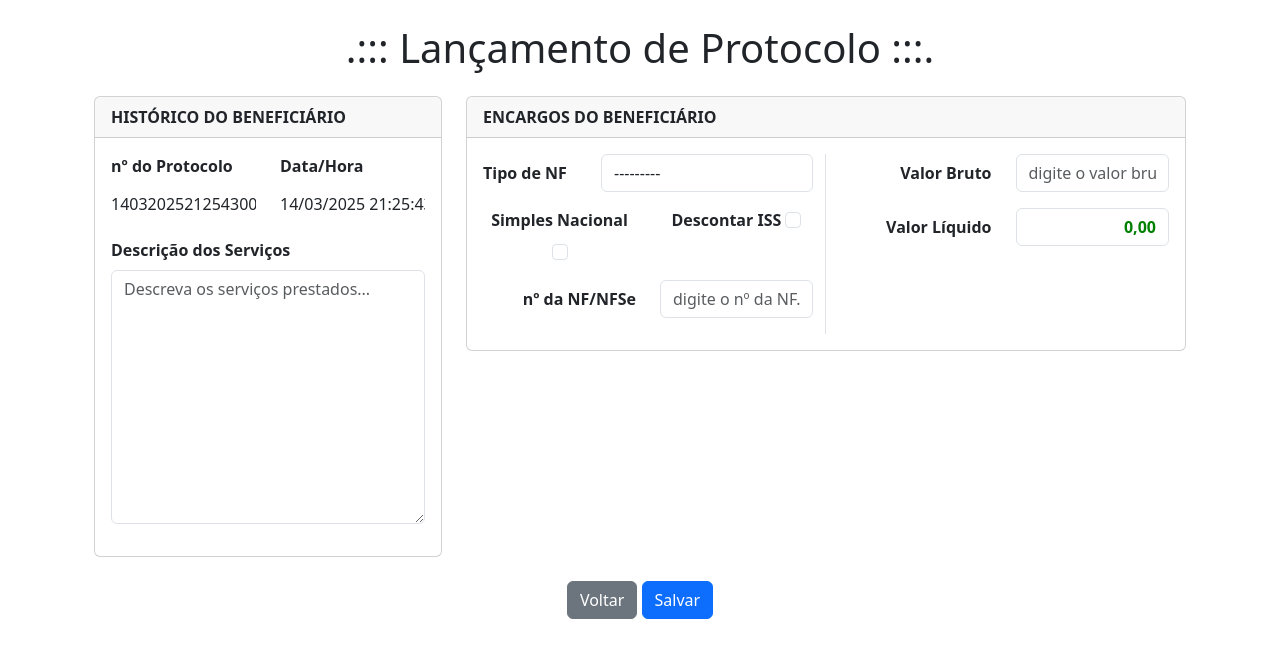
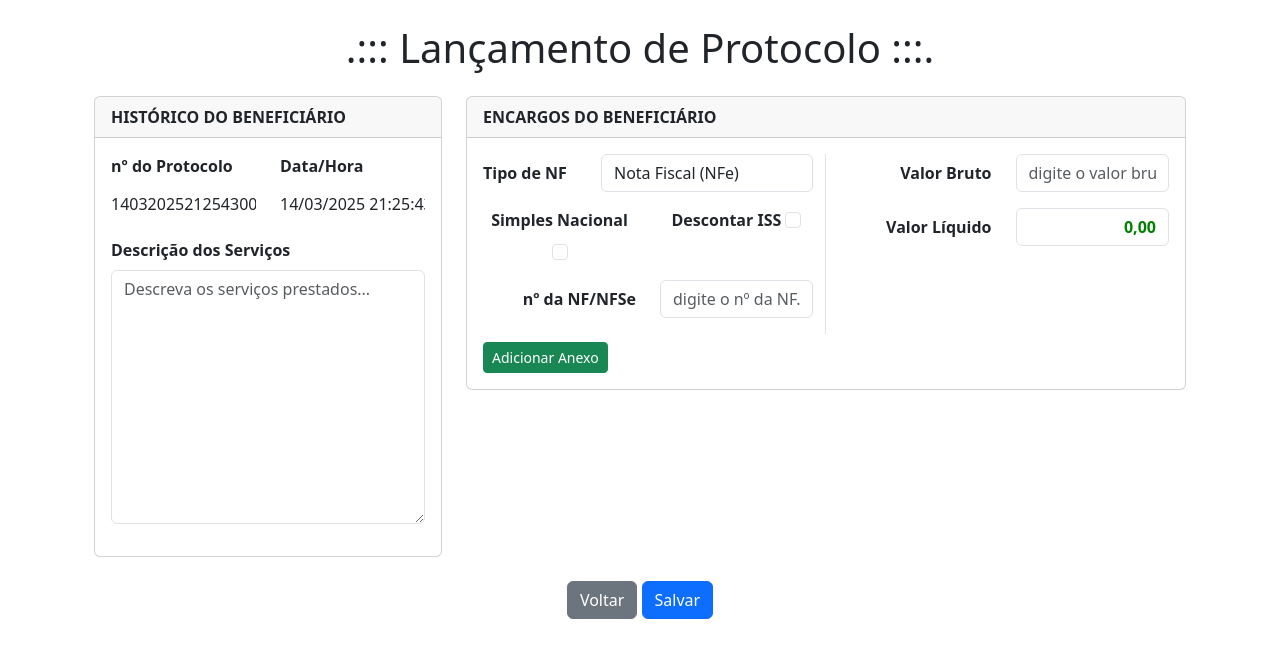
Before and after one commit to kinhomoju/protocolo_online, a Django app: page /protocolos/lancar_pj/ in a window 1280 px wide. Shown: the part 88-747 px from the top of the page. Run offline with Django 5.2, Linux system fonts and the light colour scheme; a user stored in the database is signed in; data that the repository does not hold is empty; some libraries are stand-ins or nearby versions.

Commit message:
adiconado a função de anexar arquivos (PDF), falta corrir o salvamento

```diff
--- a/protocolo_online/settings.py
+++ b/protocolo_online/settings.py
@@ -12,6 +12,7 @@ https://docs.djangoproject.com/en/5.1/ref/settings/
 
 from pathlib import Path
 from decouple import config, Csv
+import os
 
 # Build paths inside the project like this: BASE_DIR / 'subdir'.
 BASE_DIR = Path(__file__).resolve().parent.parent
@@ -129,6 +130,9 @@ STATICFILES_DIRS = [
     BASE_DIR / "static",
 ]
 
+MEDIA_URL = '/media/'
+MEDIA_ROOT = os.path.join(BASE_DIR, 'media')
+
 # Default primary key field type
 # https://docs.djangoproject.com/en/5.1/ref/settings/#default-auto-field
 
--- a/protocolo_online/urls.py
+++ b/protocolo_online/urls.py
@@ -16,6 +16,8 @@ Including another URLconf
 """
 from django.contrib import admin
 from django.urls import path, include
+from django.conf import settings
+from django.conf.urls.static import static
 from usuarios import views # Importe suas views do app "usuarios"
 
 urlpatterns = [
@@ -24,3 +26,6 @@ urlpatterns = [
     path('usuarios/', include('usuarios.urls')), # Inclui as URLs do app "usuarios"
     path('protocolos/', include('protocolos.urls')),
 ]
+
+if settings.DEBUG:
+    urlpatterns += static(settings.MEDIA_URL, document_root=settings.MEDIA_ROOT)
--- a/protocolos/forms.py
+++ b/protocolos/forms.py
@@ -1,5 +1,8 @@
 from django import forms
-from .models import Protocolo
+from .models import Protocolo, ProtocoloAnexo
+
+from django import forms
+from .models import Protocolo, ProtocoloAnexo
 
 class ProtocoloForm(forms.ModelForm):
     class Meta:
@@ -19,7 +22,7 @@ class ProtocoloPFForm(forms.ModelForm):
             'cpf': forms.TextInput(attrs={'class': 'form-control'}),
             'nome': forms.TextInput(attrs={'class': 'form-control'}),
             'endereco': forms.TextInput(attrs={'class': 'form-control'}),
-            'descricao_servicos': forms.Textarea(attrs={'class': 'form-control', 'maxlength': '150'}),
+            'descricao_servicos': forms.Textarea(attrs={'class': 'form-control'}),  # Removido maxlength
             'valor_bruto': forms.NumberInput(attrs={'class': 'form-control'}),
             'descontos_iss': forms.NumberInput(attrs={'class': 'form-control'}),
             'descontos_irrf': forms.NumberInput(attrs={'class': 'form-control'}),
@@ -44,6 +47,11 @@ class ProtocoloPFForm(forms.ModelForm):
         }
 
 class ProtocoloPJForm(forms.ModelForm):
+    tipo_nf = forms.ChoiceField(
+        choices=Protocolo.TIPO_NF_CHOICES,
+        widget=forms.Select(attrs={'class': 'form-control'}),
+        label='Tipo de Nota Fiscal'
+    )
     descontar_iss = forms.BooleanField(
         required=False,
         widget=forms.CheckboxInput(attrs={'class': 'form-check-input'}),
@@ -57,7 +65,7 @@ class ProtocoloPJForm(forms.ModelForm):
     numero_nota_fiscal = forms.CharField(
         max_length=20,
         required=True,
-        widget=forms.TextInput(attrs={'class': 'form-control', 'placeholder': 'digite o nº da NF...'}),
+        widget=forms.TextInput(attrs={'class': 'form-control', 'placeholder': 'Digite o nº da NF...'}),
         label='nº da NF'
     )
 
@@ -65,7 +73,16 @@ class ProtocoloPJForm(forms.ModelForm):
         model = Protocolo
         fields = ['tipo_nf', 'descontar_iss', 'simples_nacional', 'numero_nota_fiscal', 'valor_bruto', 'descontos_iss', 'descontos_irrf', 'valor_liquido', 'descricao_servicos', 'cnpj', 'nome_empresa', 'endereco', 'data_nota_fiscal', 'status']
         widgets = {
-            'tipo_nf': forms.Select(attrs={'class': 'form-control'}),
+            'valor_bruto': forms.NumberInput(attrs={'class': 'form-control', 'placeholder': 'Digite o valor bruto...'}),
+            'descontos_iss': forms.NumberInput(attrs={'class': 'form-control', 'placeholder': 'Digite os descontos do ISS...'}),
+            'descontos_irrf': forms.NumberInput(attrs={'class': 'form-control', 'placeholder': 'Digite os descontos do IRRF...'}),
+            'valor_liquido': forms.NumberInput(attrs={'class': 'form-control', 'placeholder': 'Digite o valor líquido...'}),
+            'descricao_servicos': forms.Textarea(attrs={'class': 'form-control', 'placeholder': 'Descreva os serviços prestados...'}),
+            'cnpj': forms.TextInput(attrs={'class': 'form-control', 'placeholder': 'Digite o CNPJ...'}),
+            'nome_empresa': forms.TextInput(attrs={'class': 'form-control'}),
+            'endereco': forms.TextInput(attrs={'class': 'form-control'}),
+            'data_nota_fiscal': forms.DateInput(attrs={'class': 'form-control', 'type': 'date'}),
+            'status': forms.Select(attrs={'class': 'form-control'}),
         }
 
         labels = {
@@ -84,3 +101,11 @@ class ProtocoloPJForm(forms.ModelForm):
             'data_nota_fiscal': 'Data da NF',
             'status': 'Status',
         }
+
+class ProtocoloAnexoForm(forms.ModelForm):
+    class Meta:
+        model = ProtocoloAnexo
+        fields = ['arquivo']
+        widgets = {
+            'arquivo': forms.FileInput(attrs={'class': 'form-control'}),  # Removido multiple: True
+        }
--- a/protocolos/templates/protocolos/lancar_protocolo_pj.html
+++ b/protocolos/templates/protocolos/lancar_protocolo_pj.html
@@ -9,7 +9,7 @@
 {% block content %}
 <div class="container mt-4">
     <h1 class="mb-4 text-center">.::: Lançamento de Protocolo :::.</h1>
-    <form method="post" class="needs-validation" novalidate>
+    <form method="post" enctype="multipart/form-data" class="needs-validation" novalidate>
         {% csrf_token %}
         <div class="row">
             <div class="col-md-4">
@@ -19,11 +19,11 @@
                     </div>
                     <div class="card-body">
                         <div class="row">
-                            <div class="col-md-6 mb-3">
+                            <div class="col-sm-6 mb-3">
                                 <label for="numero_protocolo" class="form-label" style="font-weight: bold;">nº do Protocolo</label>
                                 <input type="text" id="numero_protocolo" class="form-control border-0 w-100" style="padding-left: 0; padding-right: 0;" value="{{ protocolo_numero }}" readonly>
                             </div>
-                            <div class="col-md-6 mb-3">
+                            <div class="col-sm-6 mb-3">
                                 <label for="data_hora" class="form-label" style="font-weight: bold;">Data/Hora</label>
                                 <input type="text" id="data_hora" class="form-control border-0 w-100" style="padding-left: 0; padding-right: 0;" value="{{ data_hora }}" readonly>
                             </div>
@@ -74,7 +74,7 @@
                                 <div class="mb-3 row justify-content-center">
                                     <label for="{{ form.numero_nota_fiscal.id_for_label }}" class="col-sm-6 col-form-label text-end" style="font-weight: bold;">nº da NF/NFSe</label>
                                     <div class="col-sm-6 col-md-6">
-                                        {{ form.numero_nota_fiscal|add_attr:"class:form-control,placeholder:digite o nº da NF..." }}
+                                        {{ form.numero_nota_fiscal|add_attr:"class:form-control text-end,placeholder:digite o nº da NF..." }}
                                         <div class="invalid-feedback">
                                             Por favor, insira o número da NF.
                                         </div>
@@ -84,7 +84,7 @@
                             <div class="col-md-6 text-end">
                                 <div class="mb-3 row justify-content-end">
                                     <label for="{{ form.valor_bruto.id_for_label }}" class="col-sm-6 col-form-label text-end" style="font-weight: bold;">Valor Bruto</label>
-                                    <div class="col-sm-8 col-md-6">
+                                    <div class="col-sm-6 col-md-6">
                                         <input type="text"
                                             id="valor_bruto"
                                             name="{{ form.valor_bruto.html_name }}"
@@ -97,7 +97,7 @@
                                 </div>
                                 <div class="mb-3 row justify-content-end" id="descontos_iss_row" style="display: none;">
                                     <label for="{{ form.descontos_iss.id_for_label }}" class="col-sm-6 col-form-label text-end" style="font-weight: bold;">Desconto (ISS)</label>
-                                    <div class="col-sm-8 col-md-6">
+                                    <div class="col-sm-6 col-md-6">
                                         <input type="text"
                                             id="descontos_iss"
                                             name="{{ form.descontos_iss.html_name }}"
@@ -113,7 +113,7 @@
                                 </div>
                                 <div class="mb-3 row justify-content-end" id="descontos_irrf_row" style="display: none;">
                                     <label for="{{ form.descontos_irrf.id_for_label }}" class="col-sm-6 col-form-label text-end" style="font-weight: bold;">Desconto (IRRF)</label>
-                                    <div class="col-sm-8 col-md-6">
+                                    <div class="col-sm-6 col-md-6">
                                         <input type="text"
                                             id="descontos_irrf"
                                             name="{{ form.descontos_irrf.html_name }}"
@@ -129,7 +129,7 @@
                                 </div>
                                 <div class="mb-3 row justify-content-end">
                                     <label for="{{ form.valor_liquido.id_for_label }}" class="col-sm-6 col-form-label text-end" style="font-weight: bold;">Valor Líquido</label>
-                                    <div class="col-sm-8 col-md-6">
+                                    <div class="col-sm-6 col-md-6">
                                         <input type="text"
                                             id="valor_liquido"
                                             name="{{ form.valor_liquido.html_name }}"
@@ -144,6 +144,15 @@
                                 </div>
                             </div>
                         </div>
+                        <div id="anexos-container">
+                            {{ formset.management_form }}
+                            {% if formset.forms|length == 0 %}
+                                <div class="mb-2">
+                                    <input type="file" name="anexos[]" class="form-control" accept=".pdf">
+                                </div>
+                            {% endif %}
+                        </div>
+                        <button type="button" id="add-anexo-btn" class="btn btn-success btn-sm mt-2">Adicionar Anexo</button>
                     </div>
                 </div>
             </div>
@@ -156,26 +165,6 @@
 </div>
 
 <script>
-    // Exemplo de JavaScript para desativar o envio do formulário, se houver campos inválidos.
-    (function() {
-        'use strict';
-        window.addEventListener('load', function() {
-            // Pega todos os formulários que nós queremos aplicar estilos de validação Bootstrap personalizados.
-            var forms = document.getElementsByClassName('needs-validation');
-            // Faz um loop neles e evita o envio.
-            var validation = Array.prototype.filter.call(forms, function(form) {
-                form.addEventListener('submit', function(event) {
-                    if (form.checkValidity() === false) {
-                        event.preventDefault();
-                        event.stopPropagation();
-                    }
-                    form.classList.add('was-validated');
-                }, false);
-            });
-        }, false);
-    })();
-
-    // JavaScript para exibir ou ocultar os campos de desconto com base nas seleções feitas pelo usuário.
     document.addEventListener('DOMContentLoaded', function() {
         const tipoNfField = document.getElementById('{{ form.tipo_nf.id_for_label }}');
         const simplesNacionalField = document.getElementById('{{ form.simples_nacional.id_for_label }}');
@@ -186,6 +175,8 @@
         const descontosIssInput = document.getElementById('descontos_iss');
         const descontosIrrfInput = document.getElementById('descontos_irrf');
         const valorLiquidoField = document.getElementById('valor_liquido');
+        const anexosContainer = document.getElementById('anexos-container');
+        const addAnexoButton = document.getElementById('add-anexo-btn');
 
         function toggleDescontoFields() {
             const tipoNfValue = tipoNfField.value;
@@ -198,11 +189,7 @@
             } else if (tipoNfValue === 'NFSe') {
                 if (simplesNacionalChecked) {
                     descontosIrrfField.style.display = 'none';
-                    if (descontarIssChecked) {
-                        descontosIssField.style.display = 'flex';
-                    } else {
-                        descontosIssField.style.display = 'none';
-                    }
+                    descontosIssField.style.display = descontarIssChecked ? 'flex' : 'none';
                 } else {
                     descontosIrrfField.style.display = 'flex';
                     descontosIssField.style.display = 'flex';
@@ -211,9 +198,9 @@
         }
 
         function formatCurrency(input) {
-            let value = input.value.replace(/\D/g, ""); // Remove tudo que não for número
-            value = (parseFloat(value) / 100).toFixed(2); // Divide por 100 e fixa 2 casas decimais
-            input.value = value.replace(".", ",").replace(/\B(?=(\d{3})+(?!\d))/g, "."); // Formata como moeda brasileira
+            let value = input.value.replace(/\D/g, "");
+            value = (parseFloat(value) / 100).toFixed(2);
+            input.value = value.replace(".", ",").replace(/\B(?=(\d{3})+(?!\d))/g, ".");
         }
 
         function calcularValorLiquido() {
@@ -222,6 +209,20 @@
             const descontosIrrf = parseFloat(descontosIrrfInput.value.replace(/\./g, '').replace(',', '.')) || 0;
             const valorLiquido = valorBruto - descontosIss - descontosIrrf;
             valorLiquidoField.value = valorLiquido.toLocaleString('pt-BR', { minimumFractionDigits: 2, maximumFractionDigits: 2 });
+        }
+
+        function adicionarCampoAnexo() {
+            const novoCampo = document.createElement('div');
+            novoCampo.classList.add('mb-2');
+            novoCampo.innerHTML = `
+                <input type="file" name="anexos[]" class="form-control" accept=".pdf">
+                <button type="button" class="btn btn-danger btn-sm mt-1 remover-anexo">Remover</button>
+            `;
+            anexosContainer.appendChild(novoCampo);
+
+            novoCampo.querySelector('.remover-anexo').addEventListener('click', function() {
+                novoCampo.remove();
+            });
         }
 
         tipoNfField.addEventListener('change', toggleDescontoFields);
@@ -235,8 +236,11 @@
         descontosIssInput.addEventListener('input', function() { formatCurrency(this); calcularValorLiquido(); });
         descontosIrrfInput.addEventListener('input', function() { formatCurrency(this); calcularValorLiquido(); });
 
-        toggleDescontoFields(); // Inicializa a exibição correta dos campos
-        calcularValorLiquido(); // Inicializa o valor líquido
+        addAnexoButton.addEventListener('click', adicionarCampoAnexo);
+
+        toggleDescontoFields();
+        calcularValorLiquido();
     });
 </script>
+
 {% endblock %}
--- a/protocolos/views.py
+++ b/protocolos/views.py
@@ -5,10 +5,11 @@ from django.db.models import Q
 from django.core.paginator import Paginator
 from django.db import transaction
 from django.utils import timezone
+from django.forms import modelformset_factory
 
 from usuarios.models import Usuario
-from .models import Protocolo
-from .forms import ProtocoloForm, ProtocoloPFForm, ProtocoloPJForm
+from .models import Protocolo, ProtocoloAnexo
+from .forms import ProtocoloForm, ProtocoloPFForm, ProtocoloPJForm, ProtocoloAnexoForm
 
 
 def gerar_numero_protocolo():
@@ -68,21 +69,31 @@ def lancar_protocolo_pj(request):
     data_hora = timezone.localtime(timezone.now()).strftime('%d/%m/%Y %H:%M:%S')
 
     if request.method == 'POST':
-        form = ProtocoloPJForm(request.POST)
-        if form.is_valid():
+        form = ProtocoloPJForm(request.POST, request.FILES)
+        anexo_formset = modelformset_factory(ProtocoloAnexo, form=ProtocoloAnexoForm, extra=15, max_num=15)
+        formset = anexo_formset(request.POST, request.FILES, queryset=ProtocoloAnexo.objects.none())
+
+        if form.is_valid() and formset.is_valid():
             protocolo = form.save(commit=False)
             protocolo.numero = provisional_number
             protocolo.data_hora_lancamento = timezone.now()
             protocolo.status = 'pendente'
             protocolo.usuario = request.user
             protocolo.save()
+            for form in formset.cleaned_data:
+                if form:
+                    anexo = form['arquivo']
+                    ProtocoloAnexo.objects.create(protocolo=protocolo, arquivo=anexo)
             messages.success(request, f"Protocolo {protocolo.numero} salvo com sucesso.")
             return redirect('protocolos:comprovante', protocolo_id=protocolo.id)
     else:
         form = ProtocoloPJForm()
+        anexo_formset = modelformset_factory(ProtocoloAnexo, form=ProtocoloAnexoForm, extra=15, max_num=15)
+        formset = anexo_formset(queryset=ProtocoloAnexo.objects.none())
 
     return render(request, 'protocolos/lancar_protocolo_pj.html', {
         'form': form,
+        'formset': formset,
         'protocolo_numero': provisional_number,
         'data_hora': data_hora,
     })
@@ -142,3 +153,43 @@ def excluir_protocolo(request, protocolo_id):
 def comprovante_protocolo(request, protocolo_id):
     protocolo = get_object_or_404(Protocolo, id=protocolo_id)
     return render(request, 'protocolos/comprovante_protocolo.html', {'protocolo': protocolo})
+
+def criar_protocolo(request):
+    if request.method == 'POST':
+        form = ProtocoloForm(request.POST)
+        anexo_formset = modelformset_factory(ProtocoloAnexo, form=ProtocoloAnexoForm, extra=15, max_num=15)
+        formset = anexo_formset(request.POST, request.FILES, queryset=ProtocoloAnexo.objects.none())
+
+        if form.is_valid() and formset.is_valid():
+            protocolo = form.save()
+            for form in formset.cleaned_data:
+                if form:
+                    anexo = form['arquivo']
+                    ProtocoloAnexo.objects.create(protocolo=protocolo, arquivo=anexo)
+            return redirect('protocolo_sucesso')
+    else:
+        form = ProtocoloForm()
+        anexo_formset = modelformset_factory(ProtocoloAnexo, form=ProtocoloAnexoForm, extra=15, max_num=15)
+        formset = anexo_formset(queryset=ProtocoloAnexo.objects.none())
+
+    return render(request, 'protocolos/criar_protocolo.html', {'form': form, 'formset': formset})
+
+def criar_protocolo_pj(request):
+    if request.method == 'POST':
+        form = ProtocoloPJForm(request.POST)
+        anexo_formset = modelformset_factory(ProtocoloAnexo, form=ProtocoloAnexoForm, extra=15, max_num=15)
+        formset = anexo_formset(request.POST, request.FILES, queryset=ProtocoloAnexo.objects.none())
+
+        if form.is_valid() and formset.is_valid():
+            protocolo = form.save()
+            for form in formset.cleaned_data:
+                if form:
+                    anexo = form['arquivo']
+                    ProtocoloAnexo.objects.create(protocolo=protocolo, arquivo=anexo)
+            return redirect('protocolo_sucesso')
+    else:
+        form = ProtocoloPJForm()
+        anexo_formset = modelformset_factory(ProtocoloAnexo, form=ProtocoloAnexoForm, extra=15, max_num=15)
+        formset = anexo_formset(queryset=ProtocoloAnexo.objects.none())
+
+    return render(request, 'protocolos/lancar_protocolo_pj.html', {'form': form, 'formset': formset})
```
Also changed, not shown: protocolos/models.py (+16 -5 lines), db.sqlite3, protocolos/migrations/0016_alter_protocolo_descontos_irrf_and_more.py (added).
